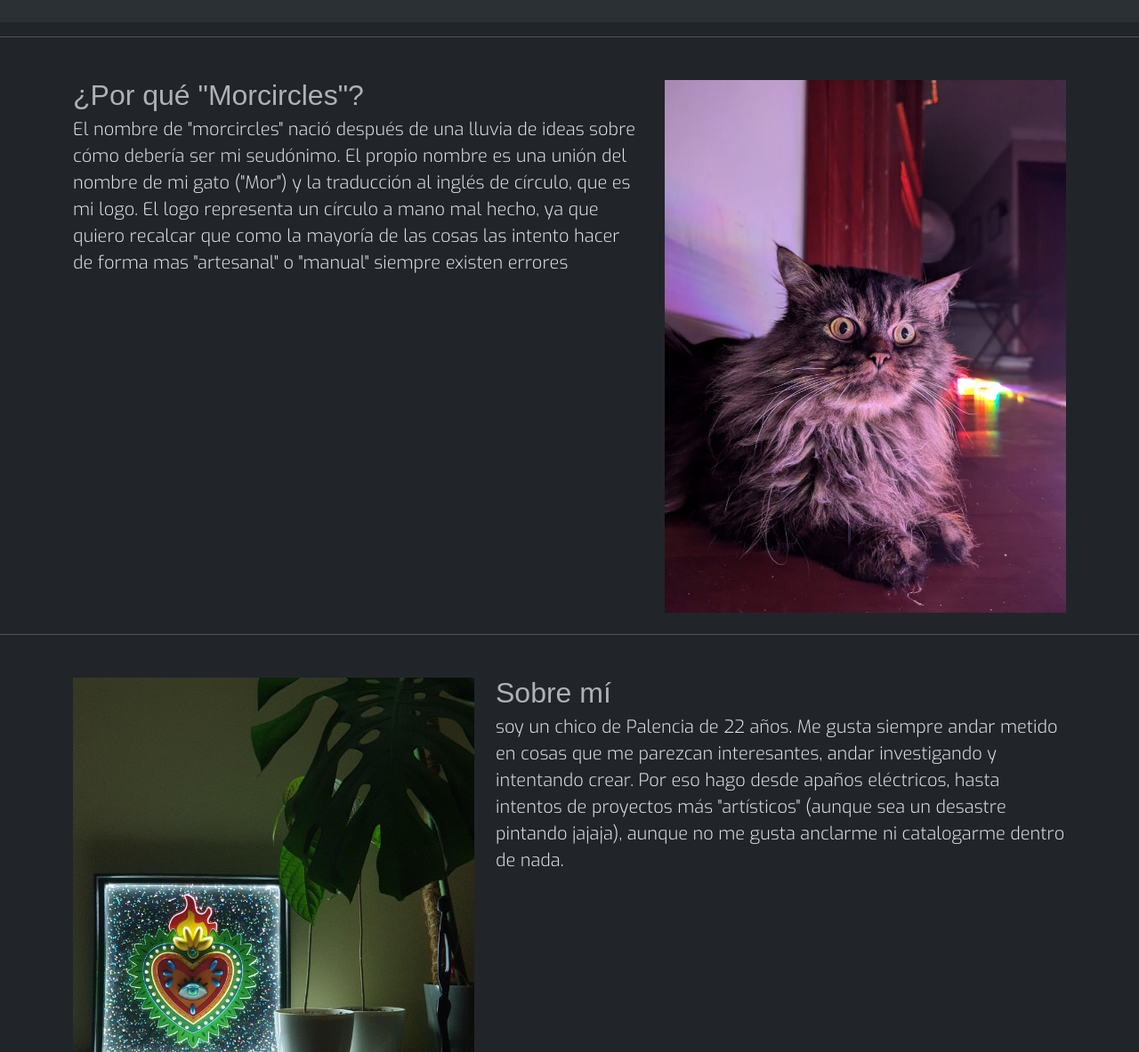
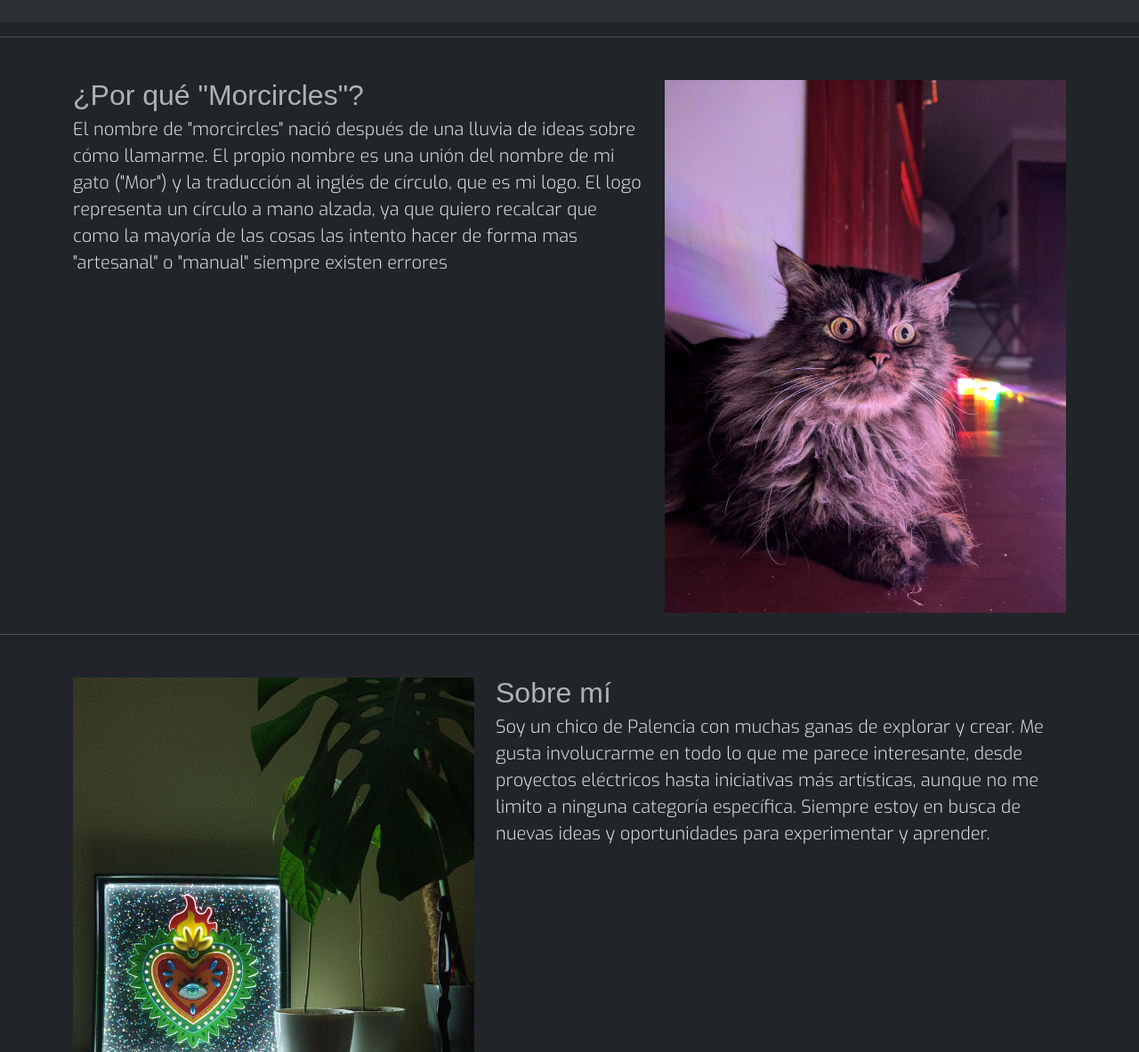
Before and after one commit to MoreCircless/morcircles, a plain HTML site: page index.html in a window 1280 px wide. Shown: the part 1720-2903 px from the top of the page at 89% size. Drawn offline with nearby package versions, Linux system fonts and the light colour scheme; a web font is replaced by a local one.

Commit message:
cambio de descripción

```diff
--- a/index.html
+++ b/index.html
@@ -185,9 +185,9 @@
     <div class="row featurette">
       <div class="col-md-7">
         <h2 class="featurette-heading fw-normal lh-1"><span class="text-body-secondary electrolize-regular">¿Por qué "Morcircles"?</span></h2>
-        <p class="lead exo-font">El nombre de "morcircles" nació después de una lluvia de ideas sobre cómo debería ser mi seudónimo.
+        <p class="lead exo-font">El nombre de "morcircles" nació después de una lluvia de ideas sobre cómo llamarme.
           El propio nombre es una unión del nombre de mi gato ("Mor") y la traducción al inglés de círculo, que es mi logo.
-          El logo representa un círculo a mano mal hecho, ya que quiero recalcar que como la mayoría de las cosas las intento hacer de forma mas "artesanal" o "manual" siempre existen errores</p>
+          El logo representa un círculo a mano alzada, ya que quiero recalcar que como la mayoría de las cosas las intento hacer de forma mas "artesanal" o "manual" siempre existen errores</p>
       </div>
       <div class="col-md-5">
         <img class="bd-placeholder-img bd-placeholder-img-lg featurette-image img-fluid mx-auto" src="./resources/morluces.jpeg" width="500" height="500" xmlns="http://www.w3.org/2000/svg" role="img" aria-label="Placeholder: 500x500" preserveAspectRatio="xMidYMid slice" focusable="false"></img>
@@ -199,7 +199,7 @@
   <div class="row featurette">
     <div class="col-md-7 order-md-2">
       <h2 class="featurette-heading fw-normal lh-1"><span class="text-body-secondary electrolize-regular">Sobre mí</span></h2>
-      <p class="lead exo-font">soy un chico de Palencia de 22 años. Me gusta siempre andar metido en cosas que me parezcan interesantes, andar investigando y intentando crear. Por eso hago desde apaños eléctricos, hasta intentos de proyectos más "artísticos" (aunque sea un desastre pintando jajaja), aunque no me gusta anclarme ni catalogarme dentro de nada.</p>
+      <p class="lead exo-font">Soy un chico de Palencia con muchas ganas de explorar y crear. Me gusta involucrarme en todo lo que me parece interesante, desde proyectos eléctricos hasta iniciativas más artísticas, aunque no me limito a ninguna categoría específica. Siempre estoy en busca de nuevas ideas y oportunidades para experimentar y aprender.</p>
     </div>
     <div class="col-md-5 order-md-1">
       <img class="bd-placeholder-img bd-placeholder-img-lg featurette-image img-fluid mx-auto" src="./resources/Milagrito_iluminado.jpg" width="500" height="500" xmlns="http://www.w3.org/2000/svg" role="img" aria-label="Placeholder: 500x500" preserveAspectRatio="xMidYMid slice" focusable="false"></img>
```
